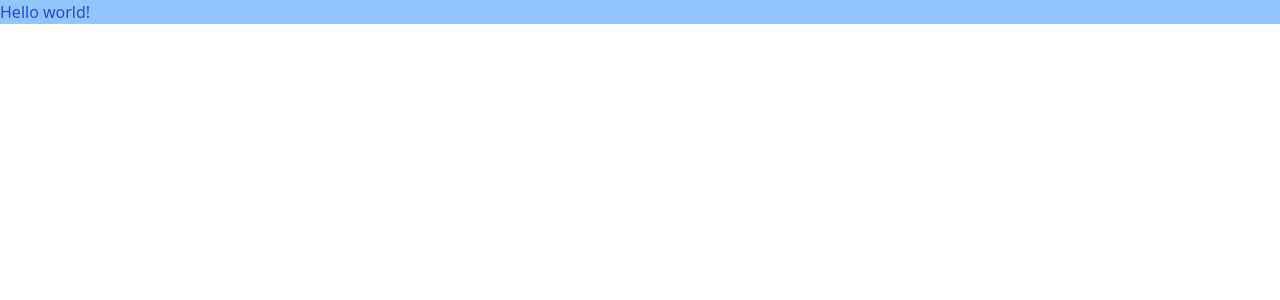
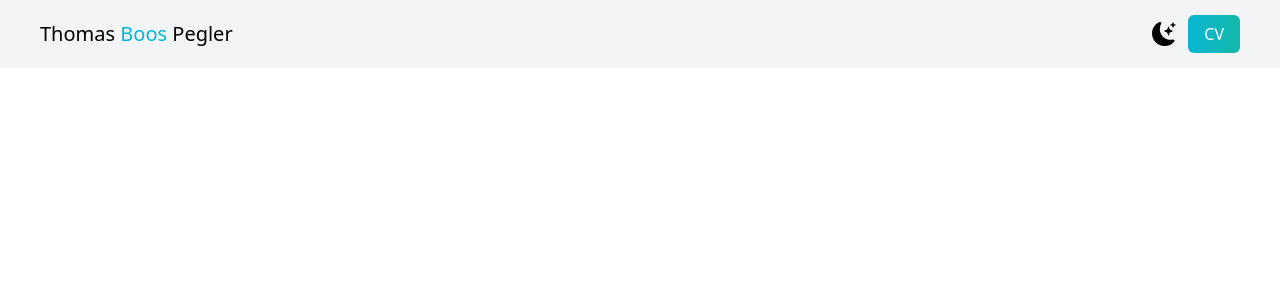
Before and after one commit to thomasboospegler/portfolio-thomas-pegler, a Next.js app: page / in a window 1280 px wide. Shown: the top 300 px of the page. Built offline with nearby package versions, Linux system fonts and the light colour scheme.

Commit message:
Feat: add header component

```diff
--- /dev/null
+++ b/src/components/Header.tsx
@@ -0,0 +1,24 @@
+import React from 'react';
+import { BsMoonStarsFill } from 'react-icons/bs';
+
+export default function Header() {
+  return (
+    <header className="bg-gray-100 py-5 px-10 flex justify-between items-center">
+      <section>
+        <h2 className="text-xl">
+          Thomas
+          {' '}
+          <span className="text-cyan-500 ">Boos</span>
+          {' '}
+          Pegler
+        </h2>
+      </section>
+      <section>
+        <ul className="flex items-center gap-3">
+          <li><BsMoonStarsFill className="cursor-pointer text-2xl" /></li>
+          <li><a className="bg-gradient-to-r from-cyan-500 to-teal-500 text-white px-4 py-2 rounded-md" href="/">CV</a></li>
+        </ul>
+      </section>
+    </header>
+  );
+}
--- /dev/null
+++ b/src/components/index.tsx
@@ -0,0 +1,6 @@
+/* eslint-disable import/prefer-default-export */
+import Header from './Header';
+
+export {
+  Header,
+};
--- a/src/pages/index.tsx
+++ b/src/pages/index.tsx
@@ -1,4 +1,6 @@
-import Head from 'next/head'
+import React from 'react';
+import Head from 'next/head';
+import { Header } from '../components';
 
 export default function Home() {
   return (
@@ -9,11 +11,9 @@ export default function Home() {
         <meta name="viewport" content="width=device-width, initial-scale=1" />
         <link rel="icon" href="/favicon.ico" />
       </Head>
-      <main className=' bg-blue-300'>
-        <h1 className=" text-blue-700">
-          Hello world!
-        </h1>
+      <main>
+        <Header />
       </main>
     </>
-  )
+  );
 }
```
